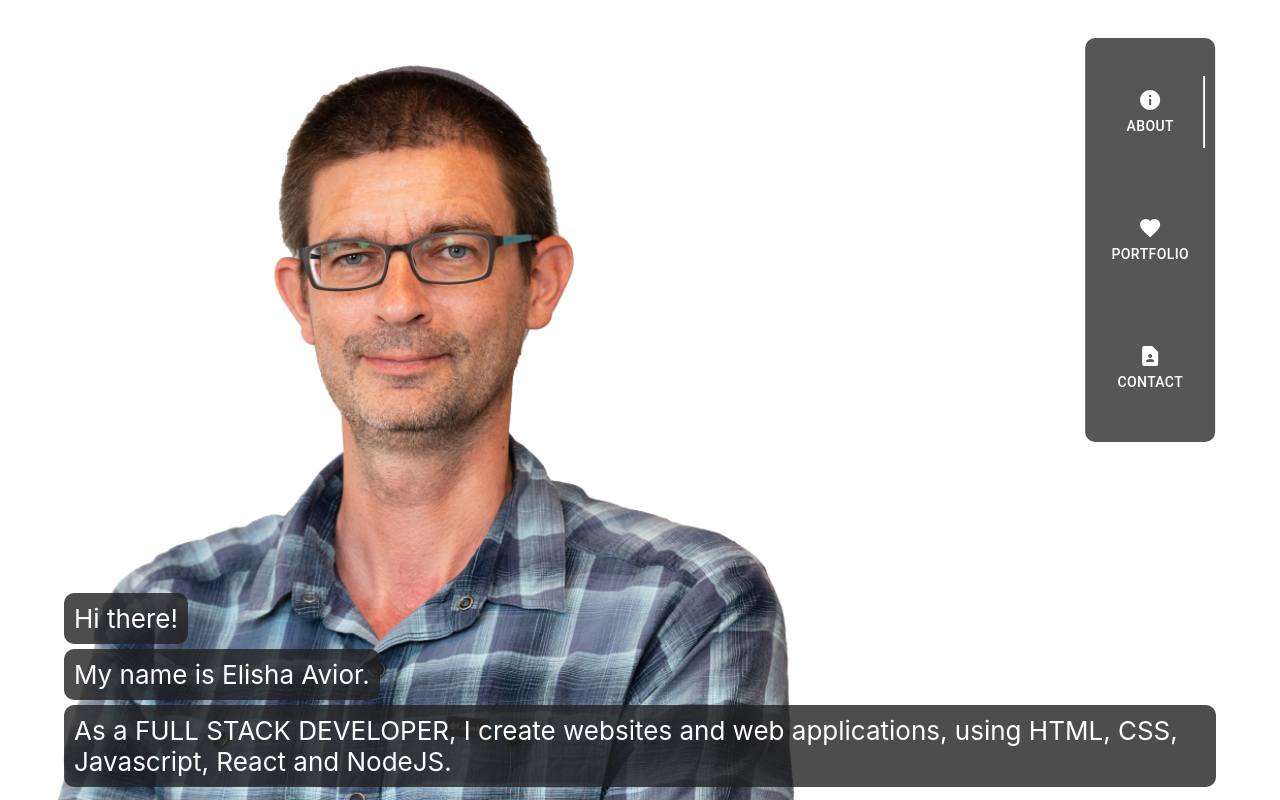
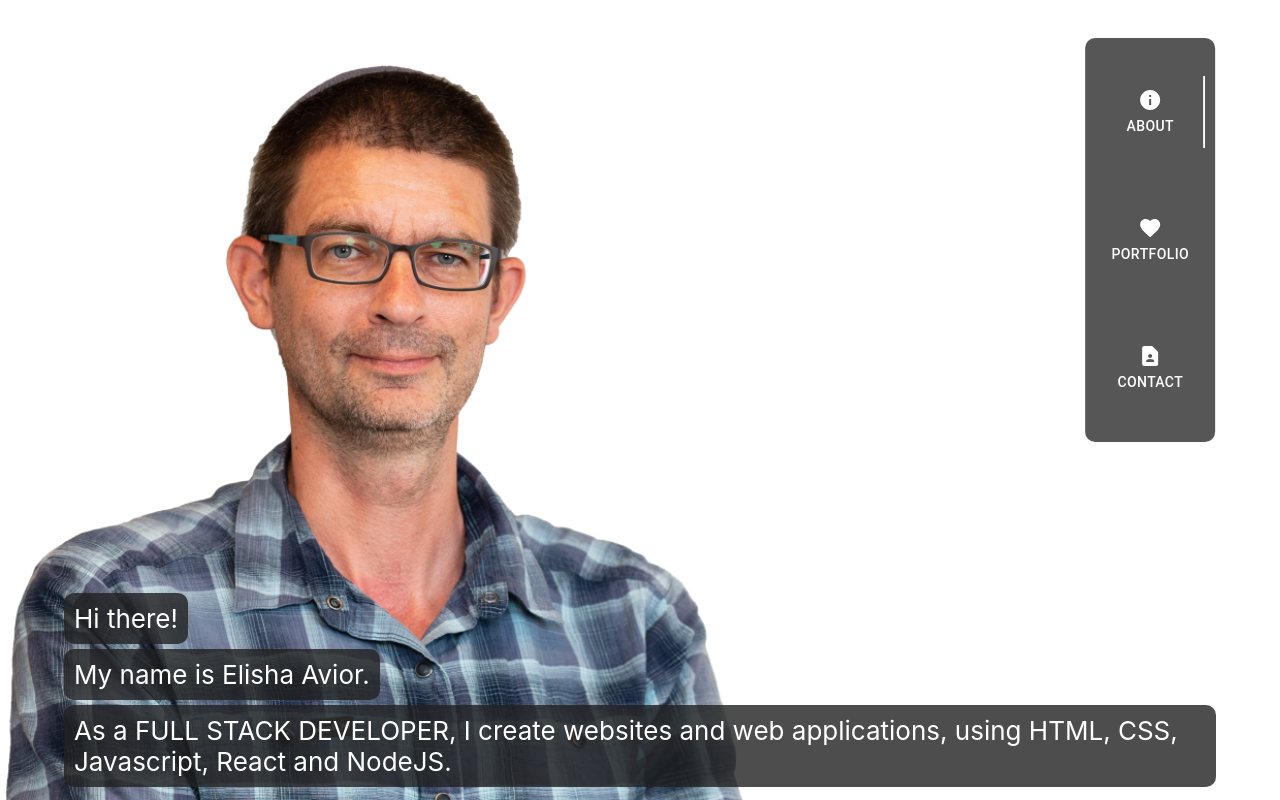
Before and after one commit to eavior/portfolio, a React (Create React App) app: page / in a window 1280 px wide. Built offline with nearby package versions, Linux system fonts and the light colour scheme.

Commit message:
adjustment desktop navigation

```diff
--- a/src/components/About.jsx
+++ b/src/components/About.jsx
@@ -19,7 +19,7 @@ import DesktopNavigation from "./DesktopNavigation";
 // const darkTheme = createTheme({ palette: { mode: "dark" } });
 // const lightTheme = createTheme({ palette: { mode: "light" } });
 
-const background = "../elisha-avior.png";
+const background = "../elisha-avior2.png";
 
 export default function About(props) {
   const { mobile } = props;
@@ -89,13 +89,7 @@ export default function About(props) {
           As a FULL STACK DEVELOPER, I create websites and web applications,
           using HTML, CSS, Javascript, React and NodeJS.
         </motion.div>
-        {!mobile && (
-          <motion.div
-            animate={{ opacity: [0, 1] }}
-            transition={{ ease: "easeOut", duration: 7 }}>
-            <DesktopNavigation indicator={"about"} />
-          </motion.div>
-        )}
+        {!mobile && <DesktopNavigation indicator={"about"} />}
       </div>
     </>
     // </ThemeProvider>
--- a/src/components/DesktopNavigation.jsx
+++ b/src/components/DesktopNavigation.jsx
@@ -10,6 +10,7 @@ import ContactPageIcon from "@mui/icons-material/ContactPage";
 import { withStyles } from "@material-ui/core/styles";
 import { Link } from "react-router-dom";
 import useMediaQuery from "@mui/material/useMediaQuery";
+import { motion } from "framer-motion";
 
 export default function DesktopNavigation(props) {
   const { indicator } = props;
@@ -71,9 +72,9 @@ export default function DesktopNavigation(props) {
   };
 
   return (
-    <div
-    // sx={{ alignItems: "center" }}
-    >
+    <motion.div
+      animate={{ opacity: [0, 1] }}
+      transition={{ ease: "easeOut", duration: 7 }}>
       <StyledTabs
         style={styles.navigation}
         value={value}
@@ -107,6 +108,6 @@ export default function DesktopNavigation(props) {
           label="Contact"
         />
       </StyledTabs>
-    </div>
+    </motion.div>
   );
 }
```
Also changed, not shown: public/elisha-avior2.png (added).
